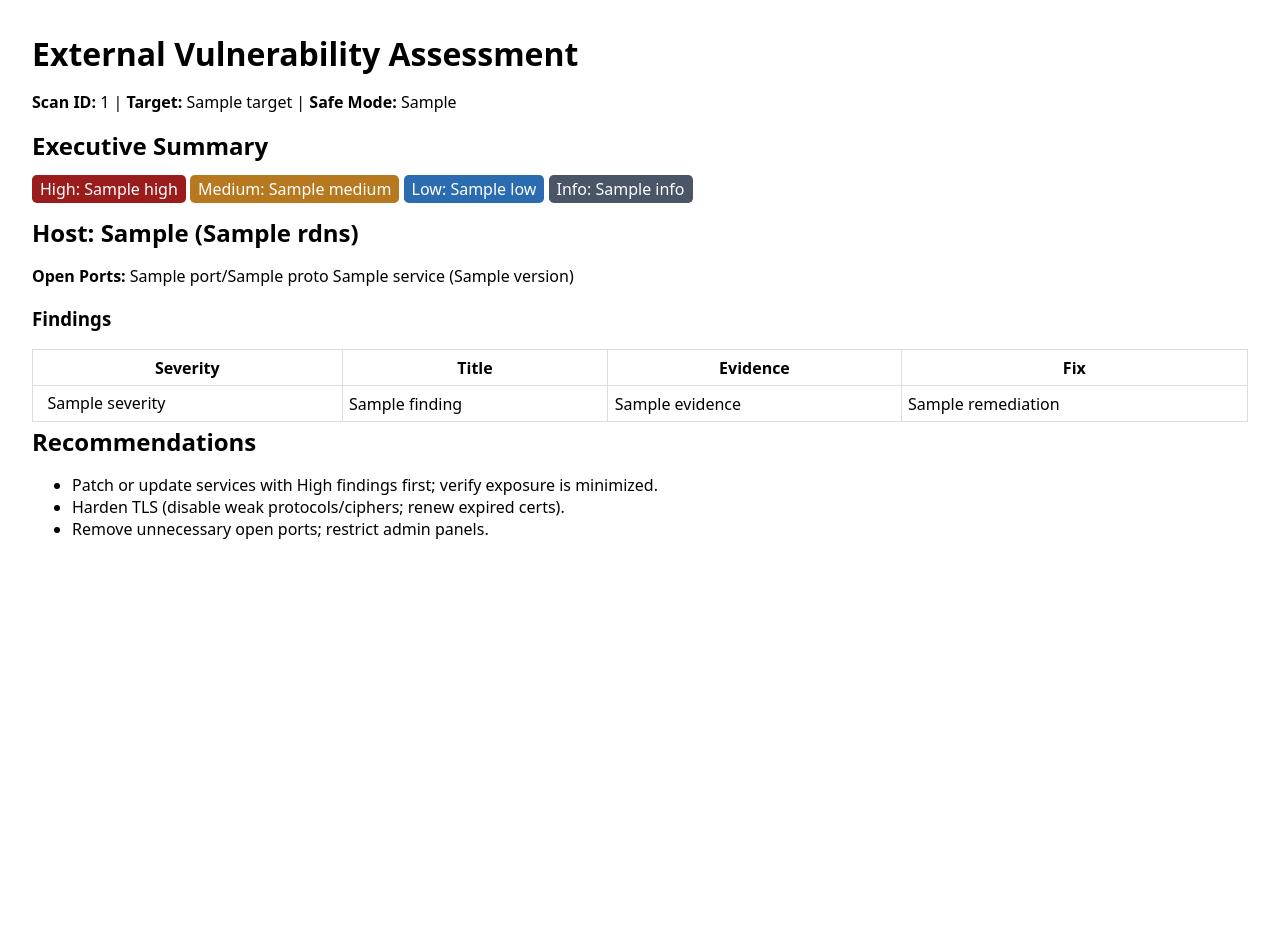
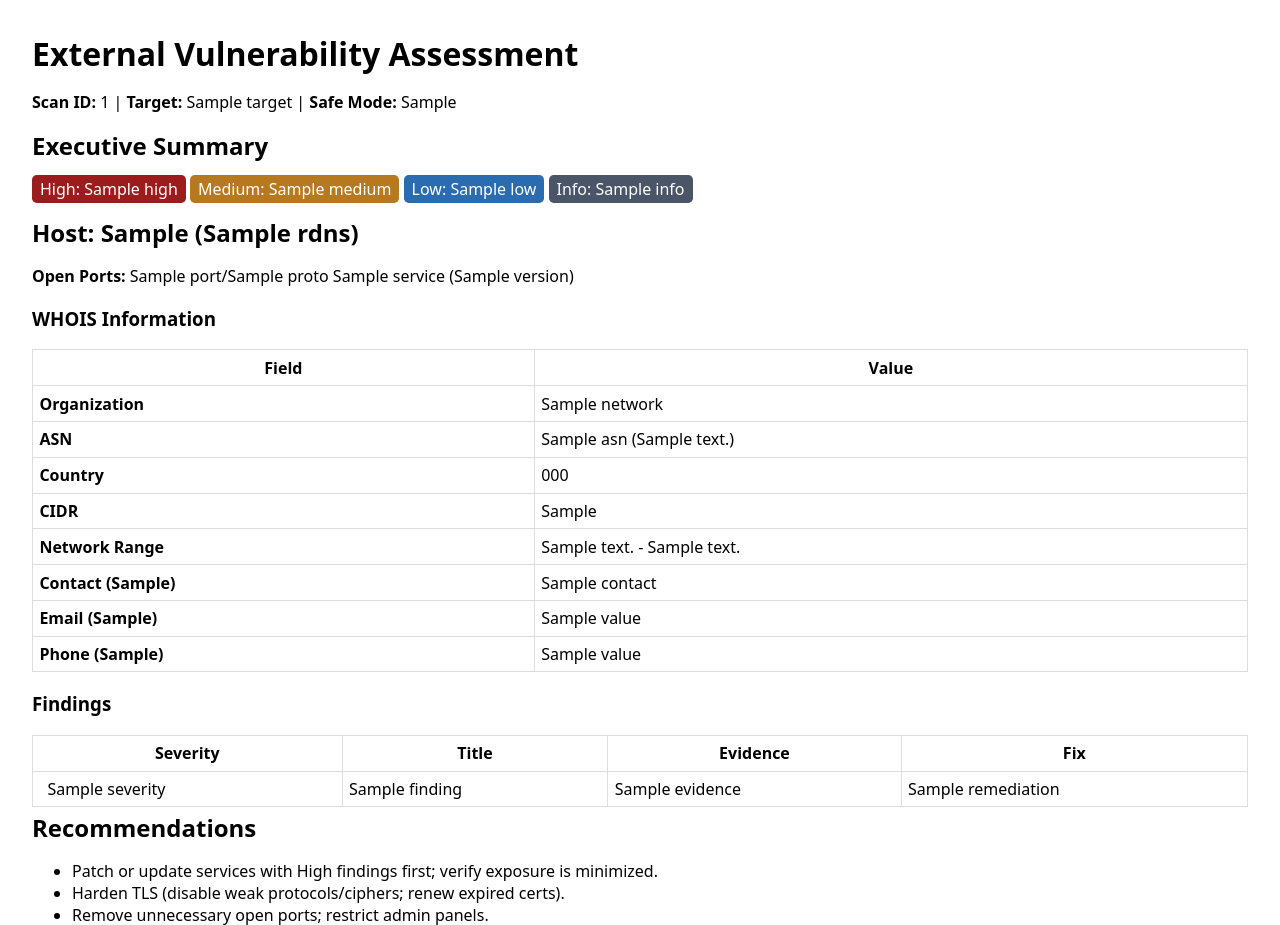
Before and after one commit to Cameloo1/comprehensive-network-scanner, a FastAPI app: template app/ui/templates/report.html in a window 1280 px wide. Shown: the top 925 px of the page. Before the commit the page ends 539 px from the top, so only its background shows below. Run offline with FastAPI, Linux system fonts and the light colour scheme; the template is opened without the code that fills it: most values are stand-ins (such as "Sample title", 1, 10 or a date in 2020).

Commit message:
Fix WHOIS data display in reports - Add WHOIS data parsing to report generator - Add WHOIS information section to HTML report template - WHOIS data now shows organization, ASN, country, CIDR, and contact information

```diff
--- a/app/ui/templates/report.html
+++ b/app/ui/templates/report.html
@@ -22,6 +22,30 @@ th,td{border:1px solid #ddd;padding:.4rem} .badge{padding:.2rem .5rem;border-rad
 <p><strong>Open Ports:</strong>
 {% if h.ports %}{% for p in h.ports %}{{p.port}}/{{p.proto}} {{p.service}}{% if p.version %} ({{p.version}}){% endif %}{% if not loop.last %}, {% endif %}{% endfor %}{% else %}None{% endif %}</p>
 
+{% if h.whois and h.whois.network %}
+<h3>WHOIS Information</h3>
+<table><thead><tr><th>Field</th><th>Value</th></tr></thead><tbody>
+<tr><td><strong>Organization</strong></td><td>{{ h.whois.network.name or 'N/A' }}</td></tr>
+<tr><td><strong>ASN</strong></td><td>{{ h.whois.asn or 'N/A' }} ({{ h.whois.asn_description or 'N/A' }})</td></tr>
+<tr><td><strong>Country</strong></td><td>{{ h.whois.asn_country_code or 'N/A' }}</td></tr>
+<tr><td><strong>CIDR</strong></td><td>{{ h.whois.asn_cidr or 'N/A' }}</td></tr>
+<tr><td><strong>Network Range</strong></td><td>{{ h.whois.network.start_address or 'N/A' }} - {{ h.whois.network.end_address or 'N/A' }}</td></tr>
+{% if h.whois.objects %}
+{% for obj_key, obj in h.whois.objects.items() %}
+{% if obj.contact %}
+<tr><td><strong>Contact ({{ obj_key }})</strong></td><td>{{ obj.contact.name or 'N/A' }}</td></tr>
+{% if obj.contact.email %}
+<tr><td><strong>Email ({{ obj_key }})</strong></td><td>{{ obj.contact.email[0].value if obj.contact.email else 'N/A' }}</td></tr>
+{% endif %}
+{% if obj.contact.phone %}
+<tr><td><strong>Phone ({{ obj_key }})</strong></td><td>{{ obj.contact.phone[0].value if obj.contact.phone else 'N/A' }}</td></tr>
+{% endif %}
+{% endif %}
+{% endfor %}
+{% endif %}
+</tbody></table>
+{% endif %}
+
 <h3>Findings</h3>
 <table><thead><tr><th>Severity</th><th>Title</th><th>Evidence</th><th>Fix</th></tr></thead><tbody>
 {% for f in h.findings %}
```
Also changed, not shown: app/report/generator.py (+10 -1 lines).
